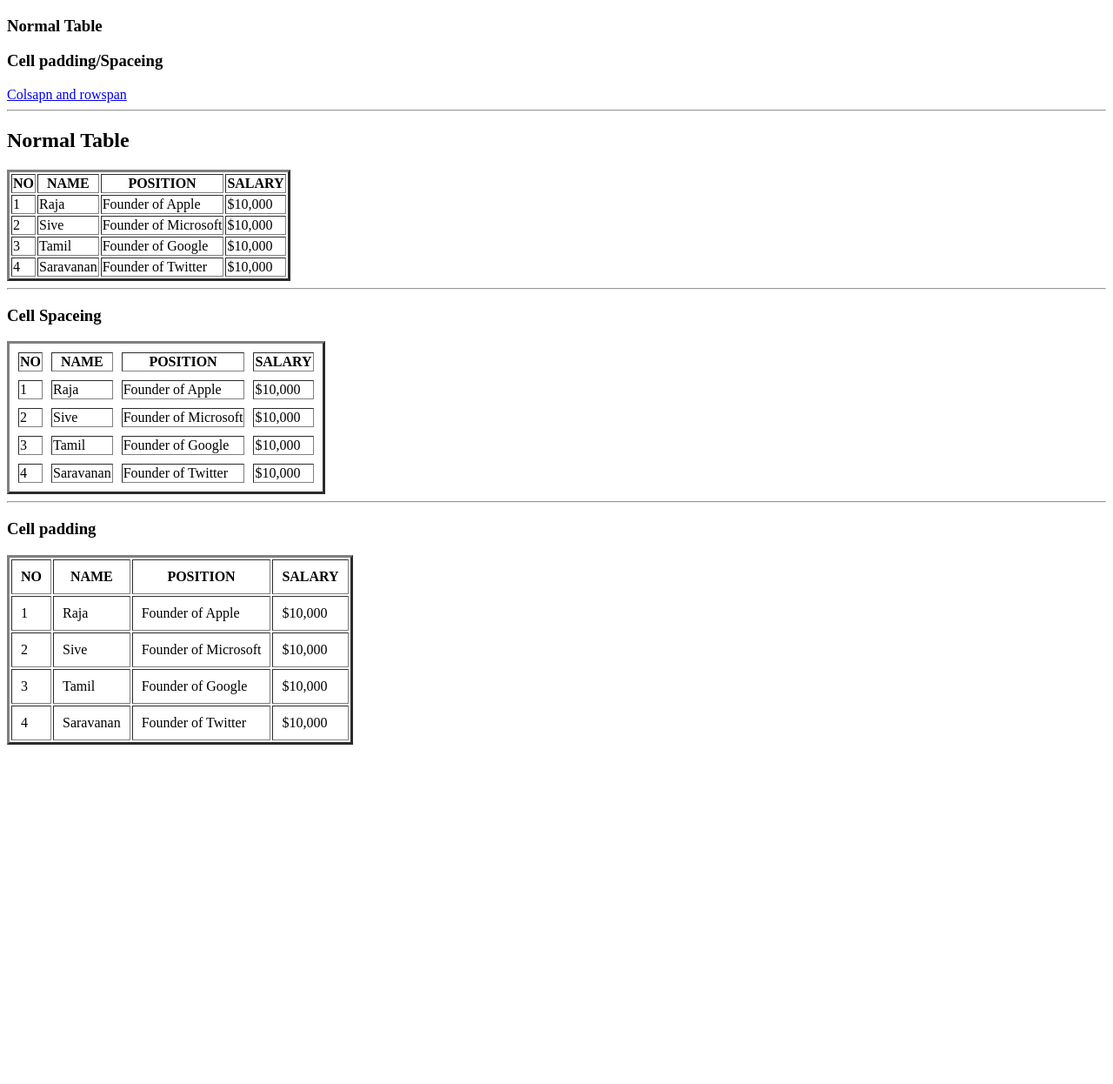
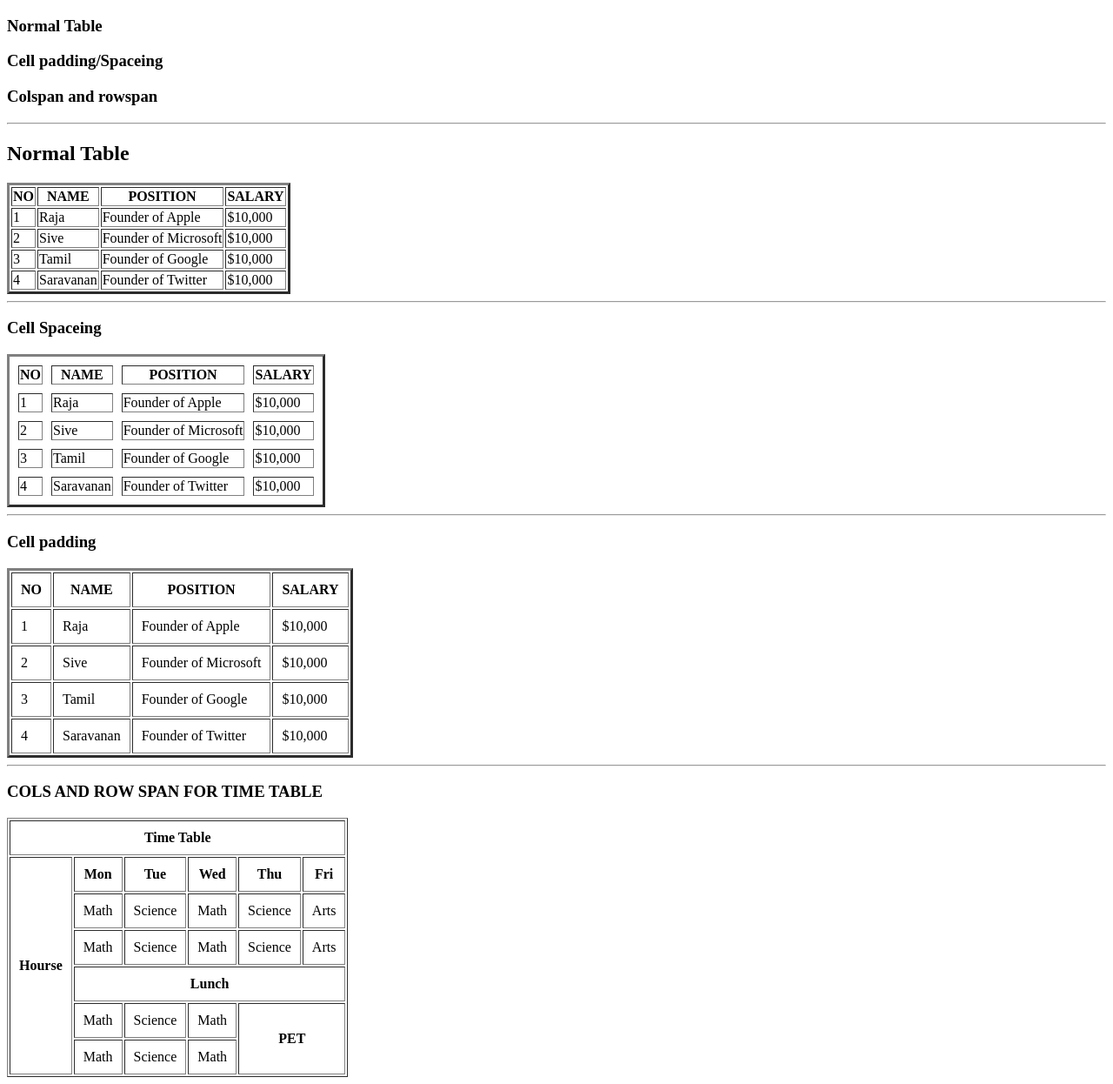
Before and after one commit to ajithkumarmc/tables, a plain HTML site: page index.html in a window 1280 px wide. Shown: the whole page at 87% size. Before the commit the page ends 864 px from the top, so only its background shows below. Drawn offline with Linux system fonts and the light colour scheme.

Commit message:
table-update-1

```diff
--- a/index.html
+++ b/index.html
@@ -9,7 +9,7 @@
 <header>
 <h3> Normal Table</h3>
 <h3>Cell padding/Spaceing</h3>
-<a href="row\cols_span.html" target="_blank">Colsapn and rowspan</a>
+<h3>Colspan and rowspan</h3>
 </header>
 <hr>
 <main>
@@ -179,6 +179,62 @@
         </tr>
 
     </tbody>
+    </table>
+</section>
+<hr>
+
+    <!-- COLS AND CELLS SPAN FOR TIME TABLE-->
+
+    <h3>COLS AND ROW SPAN FOR TIME TABLE</h3>
+    <section>
+
+    <table border="1" cellpadding="10px">
+        <thead>
+            <tr>
+                <th colspan="6">Time Table</th>
+            </tr>
+        </thead>
+
+        <tbody>
+            <tr>
+                <th  rowspan="6">Hourse</th>
+                <th>Mon</th>
+                <th>Tue</th>
+                <th>Wed</th>
+                <th>Thu</th>
+                <th>Fri</th>
+            </tr>
+            <tr>
+                <td>Math</td>
+                <td>Science</td>
+                <td>Math</td>
+                <td>Science</td>
+                <td>Arts</td>
+            </tr>
+
+            <tr>
+                <td>Math</td>
+                <td>Science</td>
+                <td>Math</td>
+                <td>Science</td>
+                <td>Arts</td>
+            </tr>
+
+            <tr>
+                <th colspan="5" >Lunch</th>
+            </tr>
+            <tr>
+                <td>Math</td>
+                <td>Science</td>
+                <td>Math</td>
+                <th colspan="2"  rowspan="2">PET</th>
+            </tr>
+            <tr>
+                <td>Math</td>
+                <td>Science</td>
+                <td>Math</td>
+            </tr>
+        </tbody>
 
 
 </table>
```
Also changed, not shown: row/cols_span.html (deleted, +0 -72 lines).
